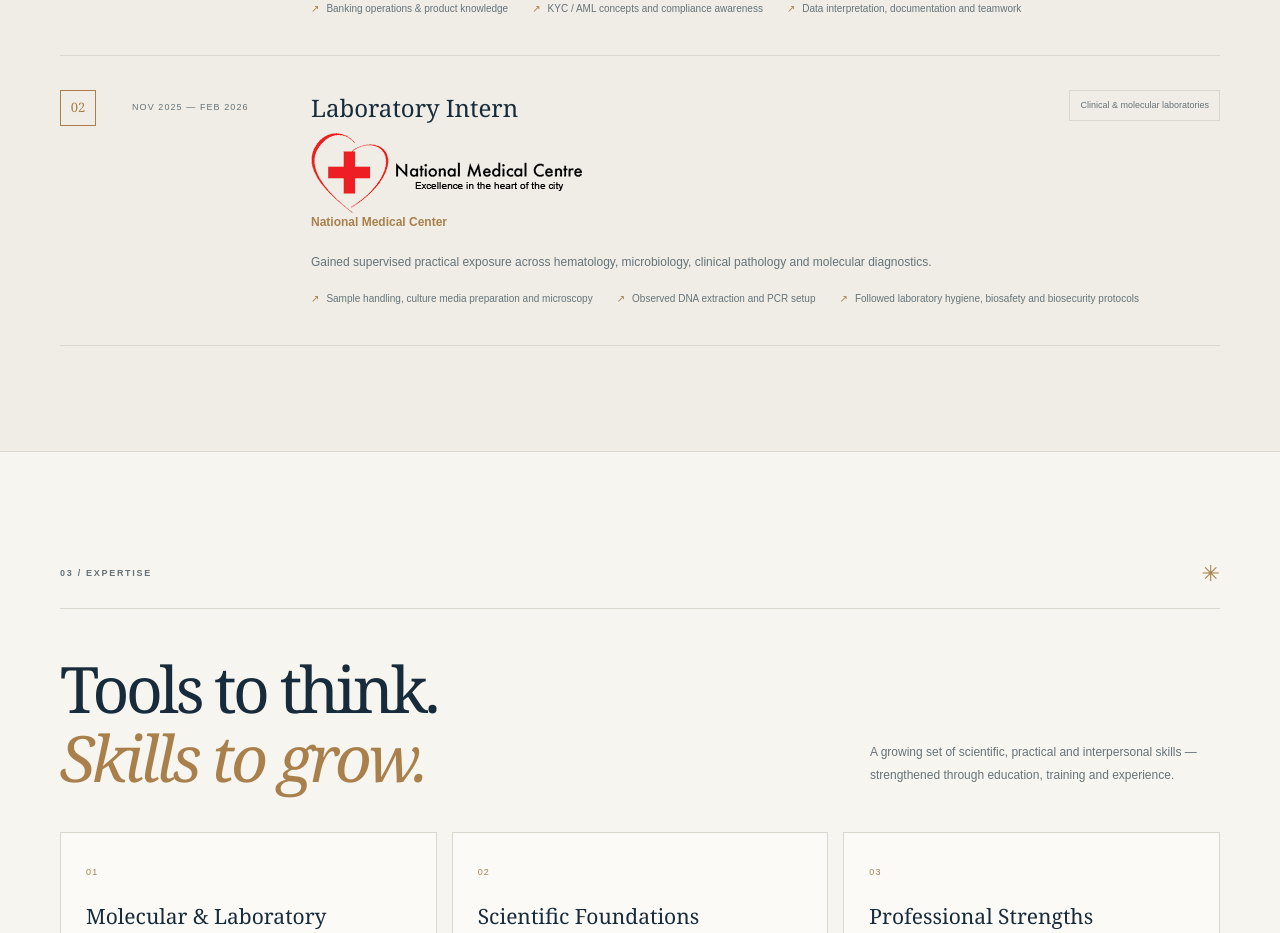
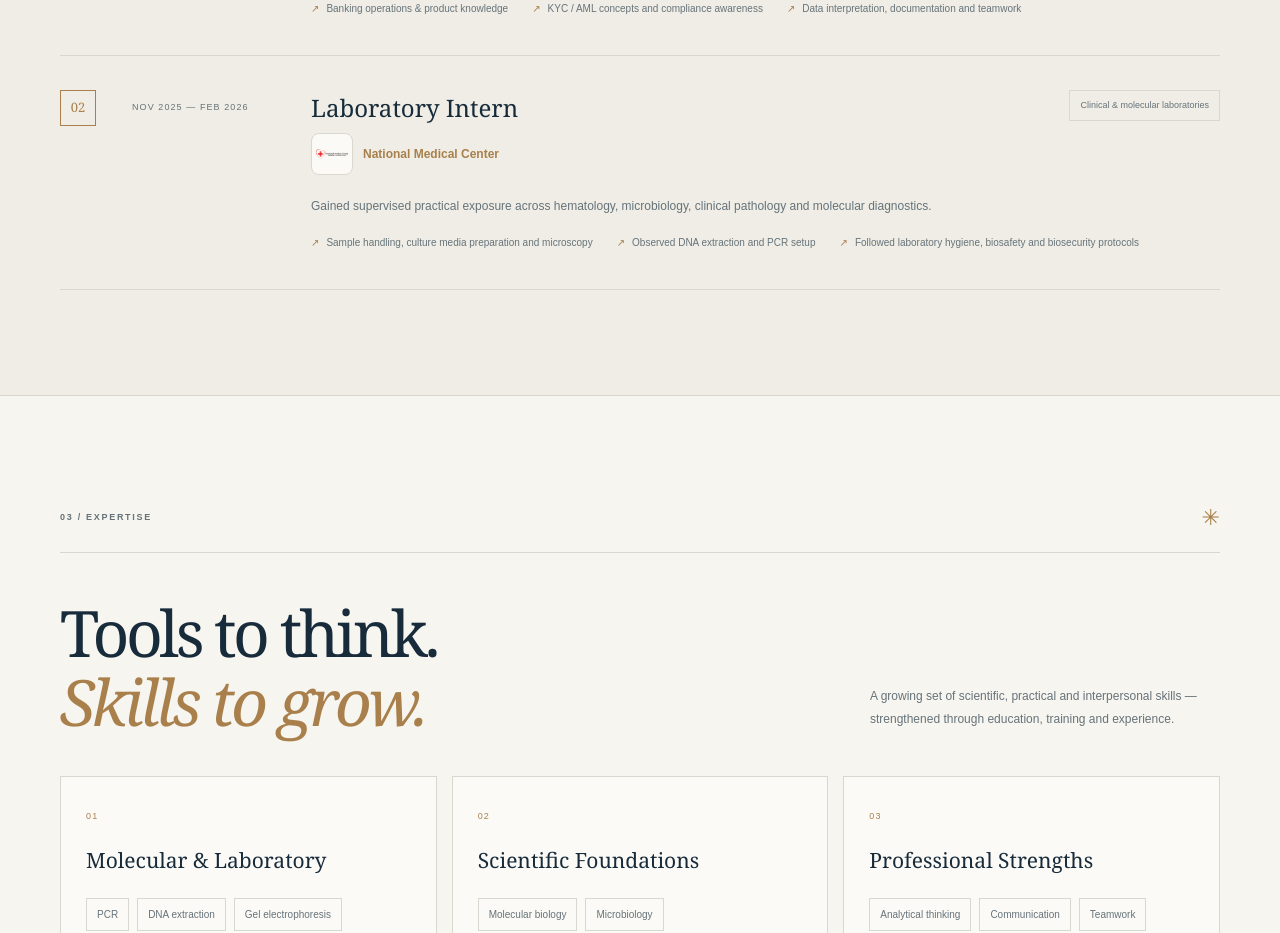
Before and after one commit to Syed-Salman-Naqvi/Wara-Batool-Portfolio, a Next.js app: page / in a window 1280 px wide. Shown: the part 2400-3333 px from the top of the page. Built offline with nearby package versions, Linux system fonts and the light colour scheme.

Commit message:
Style National Medical Center experience logo

```diff
--- a/app/globals.css
+++ b/app/globals.css
@@ -155,3 +155,6 @@
 .project-visual:before{z-index:1}
 
 .button-resume{position:relative;overflow:hidden;gap:18px;border:1px solid var(--gold);background:transparent;color:var(--ink);box-shadow:inset 0 0 0 0 var(--gold);transition:color .35s ease,box-shadow .35s ease,transform .35s ease,border-color .35s ease}.button-resume span{color:var(--gold);font-size:16px;transition:transform .35s ease,color .35s ease}.button-resume:hover{color:#fff;border-color:var(--gold);box-shadow:inset 220px 0 0 0 var(--gold);transform:translateY(-3px)}.button-resume:hover span{color:#fff;transform:translateY(3px)}
+
+.organisation-with-logo{display:flex;align-items:center;gap:10px}.experience-org-logo{width:42px;height:42px;object-fit:contain;flex:0 0 auto;padding:4px;border:1px solid var(--line);border-radius:8px;background:var(--card)}
+@media(max-width:640px){.experience-org-logo{width:36px;height:36px}}
```
